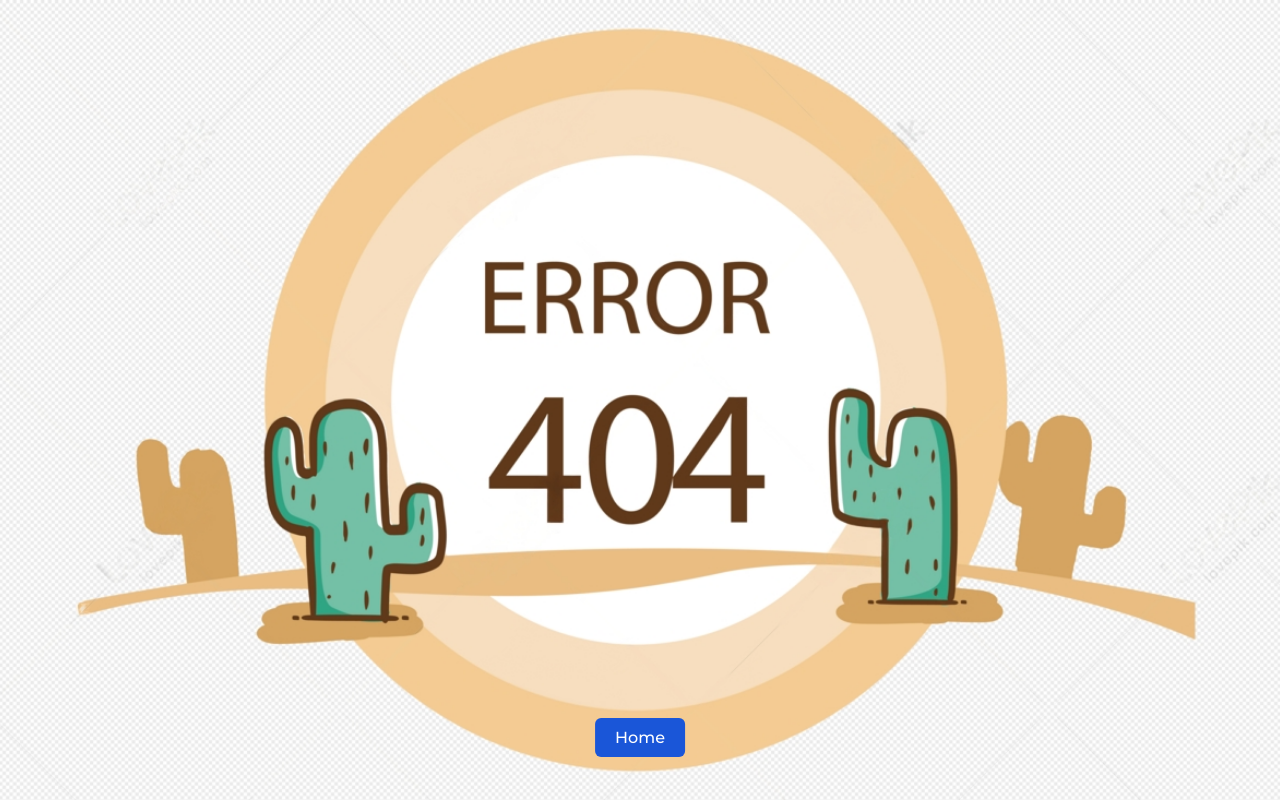
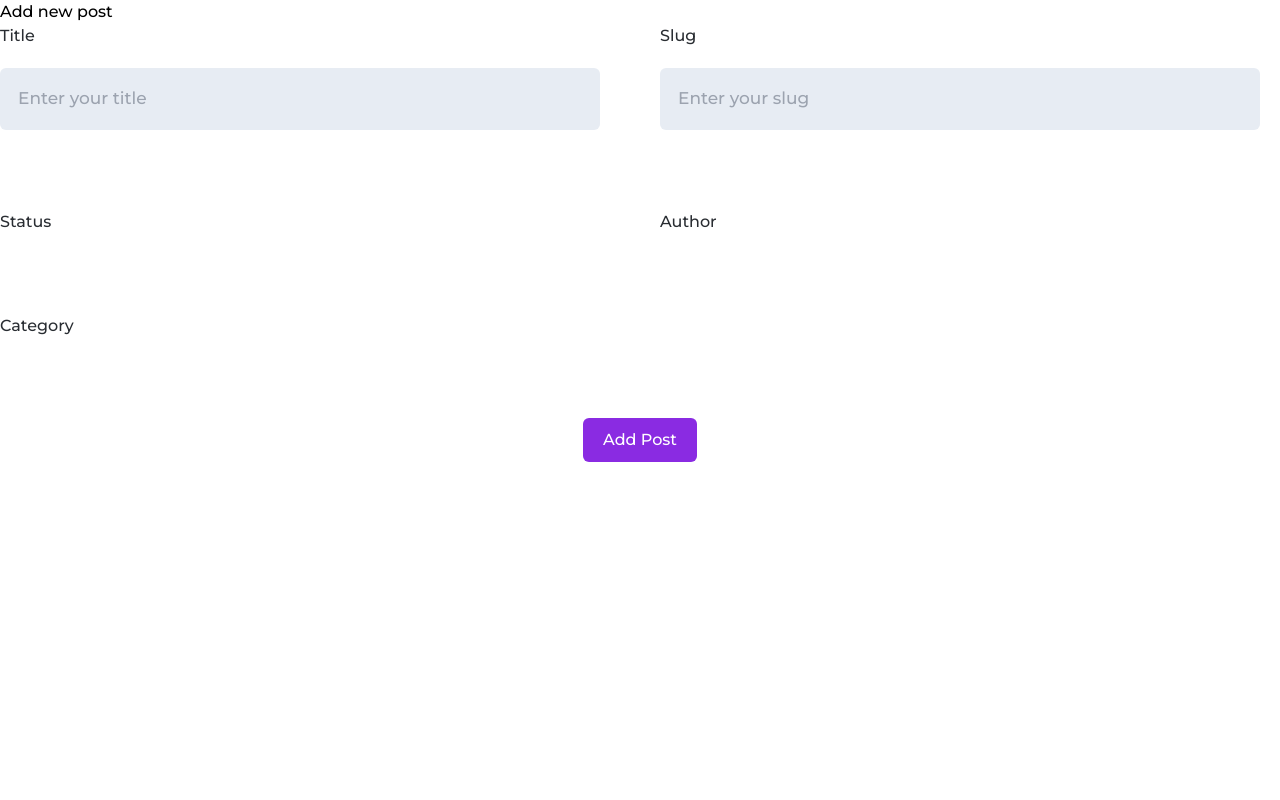
Before and after one commit to thuynguyen0964/monkey-blog, a React (Vite) app: page /manage/add in a window 1280 px wide. Built offline with nearby package versions, Linux system fonts and the light colour scheme; no server answers.

Commit message:
Code PostAddNew, PostManager, change style CSS

```diff
--- a/src/components/Paginate/Pagination.jsx
+++ b/src/components/Paginate/Pagination.jsx
@@ -23,12 +23,12 @@ const PaginationStyles = styled.div`
       font-weight: 500;
       &:hover {
         color: white;
-        background-color: ${(props) => props.theme.secondary};
+        background-color: ${(props) => props.theme.primary};
       }
     }
     &-item.is-current {
       color: white;
-      background-color: ${(props) => props.theme.secondary};
+      background-color: ${(props) => props.theme.primary};
     }
   }
 `;
--- a/src/components/Routers/Routing.jsx
+++ b/src/components/Routers/Routing.jsx
@@ -7,6 +7,7 @@ import PostDetails from '../Pages/PostDetails';
 import DashboardLayout from '../../module/DashBoard/DashBoardLayout';
 import Dashboard from '../Pages/DashBoard';
 import PostManage from '../../module/Post/PostManage';
+import PostAddNew from '../../module/Post/PostAddNews';
 
 const Routing = () => {
   return (
@@ -19,7 +20,8 @@ const Routing = () => {
       <Route element={<DashboardLayout />}>
         <Route path='dashboard' element={<Dashboard />}></Route>
       </Route>
-      <Route path='/manage/post' element={<PostManage></PostManage>}></Route>
+      <Route path='/manage/post' element={<PostManage />}></Route>
+      <Route path='/manage/add' element={<PostAddNew />}></Route>
     </Routes>
   );
 };
--- a/src/index.scss
+++ b/src/index.scss
@@ -85,7 +85,9 @@ h6 {
   padding: 0 20px;
   margin: 0 auto;
 }
-
+.nopadding {
+  padding: 0;
+}
 .btn-link {
   text-decoration: none;
   text-align: center;
--- /dev/null
+++ b/src/module/Post/PostAddNews.jsx
@@ -0,0 +1,57 @@
+import { useForm } from 'react-hook-form';
+import styled from 'styled-components';
+import { Button, Field, Input, Label, toast } from '../../components/import';
+const PostAddNewStyles = styled.div``;
+
+const PostAddNew = () => {
+  const { control, handleSubmit } = useForm();
+
+  const handleAddNews = () => {
+    toast.success('Add new post sucessfully');
+  };
+
+  return (
+    <PostAddNewStyles>
+      <h1 className='dashboard-heading'>Add new post</h1>
+      <form onSubmit={handleSubmit(handleAddNews)}>
+        <div className='grid grid-cols-2 gap-x-10 mb-10'>
+          <Field>
+            <Label>Title</Label>
+            <Input
+              control={control}
+              placeholder='Enter your title'
+              name='title'
+            ></Input>
+          </Field>
+          <Field>
+            <Label>Slug</Label>
+            <Input
+              control={control}
+              placeholder='Enter your slug'
+              name='slug'
+            ></Input>
+          </Field>
+        </div>
+        <div className='grid grid-cols-2 gap-x-10 mb-10'>
+          <Field>
+            <Label>Status</Label>
+          </Field>
+          <Field>
+            <Label>Author</Label>
+          </Field>
+        </div>
+        <div className='grid grid-cols-2 gap-x-10 mb-10'>
+          <Field>
+            <Label>Category</Label>
+          </Field>
+          <Field></Field>
+        </div>
+        <Button type='submit' className='mx-auto'>
+          Add Post
+        </Button>
+      </form>
+    </PostAddNewStyles>
+  );
+};
+
+export default PostAddNew;
--- a/src/module/Post/PostManage.jsx
+++ b/src/module/Post/PostManage.jsx
@@ -1,17 +1,24 @@
+import { Link } from 'react-router-dom';
 import Pagination from '../../components/Paginate/Pagination';
 import Table from '../../components/Table/Table';
+import { logo } from '../../components/import';
 
 const PostManage = () => {
   return (
-    <div>
-      <h1 className='dashboard-heading'>Manage post</h1>
-      <div className='mb-10 flex justify-end'>
-        <div className='w-full max-w-[300px]'>
-          <input
-            type='text'
-            className='w-full p-4 rounded-lg border border-solid border-gray-300'
-            placeholder='Search post...'
-          />
+    <>
+      <div className='container nopadding'>
+        <div className='py-5 flex justify-between items-center'>
+          <Link to='/'>
+            <img src={logo} alt='' className='max-w-[50px]' />
+          </Link>
+          <h2 className='text-2xl font-semibold'>Post Manager</h2>
+          <div className='w-full mr-5 max-w-[300px]'>
+            <input
+              type='text'
+              className='w-full p-3 rounded-lg border border-solid border-gray-300 bg-slate-100 focus:bg-white'
+              placeholder='Search post...'
+            />
+          </div>
         </div>
       </div>
       <Table>
@@ -51,6 +58,7 @@ const PostManage = () => {
               <span className='text-gray-500'>Evondev</span>
             </td>
             <td>
+              {/* Icon action */}
               <div className='flex items-center gap-x-3 text-gray-500'>
                 <span className='flex items-center justify-center w-10 h-10 border border-gray-200 rounded cursor-pointer'>
                   <svg
@@ -113,7 +121,7 @@ const PostManage = () => {
       <div className='mt-10'>
         <Pagination></Pagination>
       </div>
-    </div>
+    </>
   );
 };
 
--- /dev/null
+++ b/src/module/Post/PostUpdate.jsx
@@ -0,0 +1,5 @@
+const PostUpdate = () => {
+  return <div>Update post page</div>;
+};
+
+export default PostUpdate;
```
Also changed, not shown: src/components/Checkbox/Checkbox.jsx (added), src/components/Checkbox/Radio.jsx (added), src/components/Dropdown/Dropdown.jsx (added).
